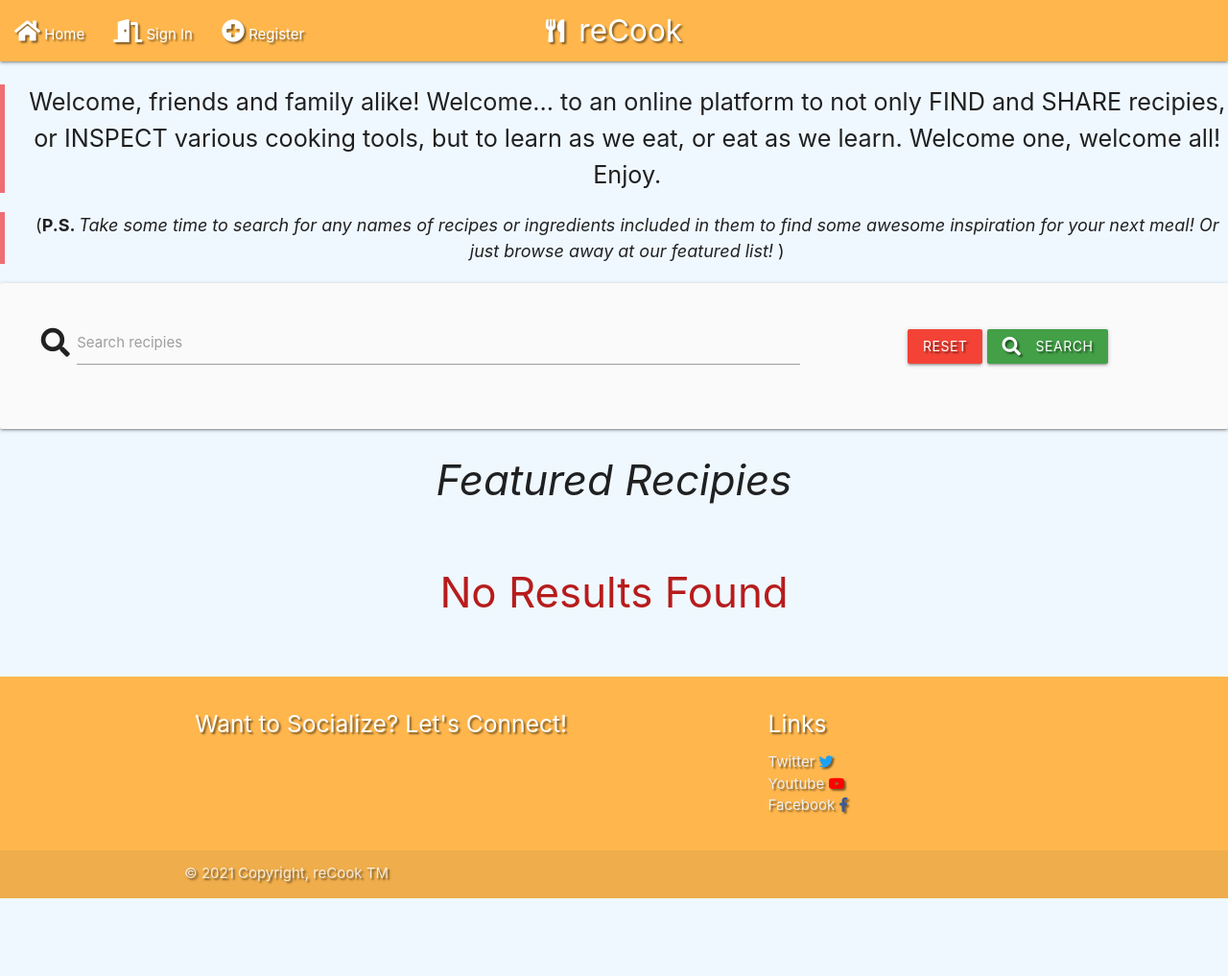
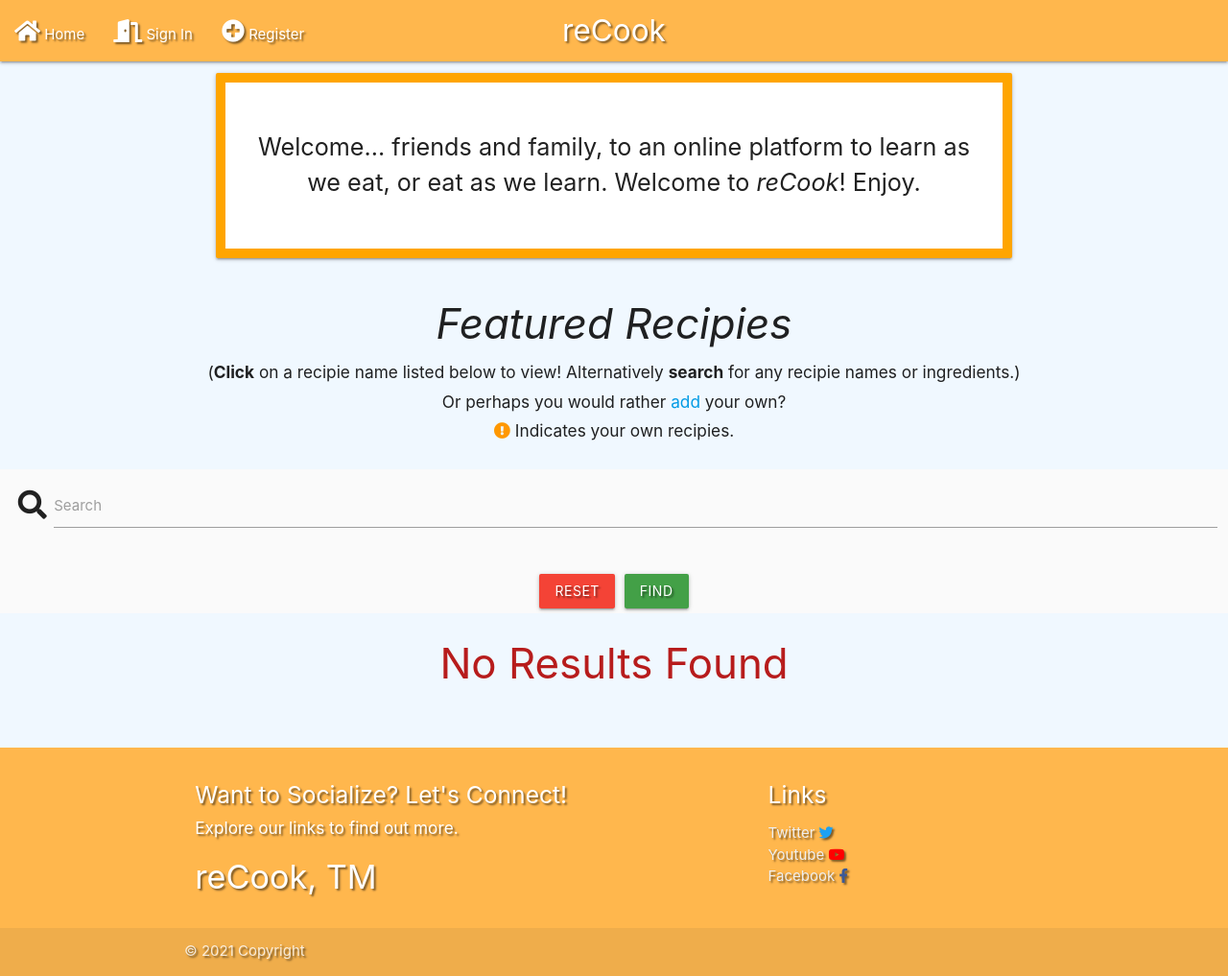
Before and after one commit to Windmost8/MS3-Cookbook-MostaphaE, a Flask app: page / in a window 1280 px wide. Shown: the whole page at 96% size. Before the commit the page ends 936 px from the top, so only its background shows below. Run offline with Flask 2, Linux system fonts and the light colour scheme; data that the repository does not hold is empty; some libraries are stand-ins or nearby versions.

Commit message:
further admin functionality

```diff
--- a/app.py
+++ b/app.py
@@ -58,6 +58,8 @@ def register():
     whether a certain username/password exists in the mongo databse,
     and then finally adds them into the session cookie for the site.
     """
+    if not session.get("user") is None:
+        return redirect(url_for("get_recipies"))
     if request.method == "POST":
         # check if username already exists in db
         existing_user = mongo.db.users.find_one(
@@ -88,6 +90,8 @@ def login():
     this will check whether the form values are correct/found in the database
     in order to log in to the site.
     """
+    if not session.get("user") is None:
+        return redirect(url_for("add"))
     if request.method == "POST":
         # check if username exists in db
         existing_user = mongo.db.users.find_one(
@@ -185,7 +189,7 @@ def edit_recipie(recipie_id):
         return render_template("error.html")
     username = mongo.db.users.find_one(
             {"username": session["user"]})["username"]
-    if session["user"] != recipie["created_by"] or username == "admin":
+    if session["user"] != recipie["created_by"] and username != "admin":
         return render_template("error.html")
     if request.method == "POST":
         submit = {
--- a/static/css/style.css
+++ b/static/css/style.css
@@ -17,10 +17,6 @@ body {
 
 .flashes h4 {
     line-height: 2;
-}
-
-blockquote, h1 {
-    text-align: center;
 }
 
 /*colors for social media links*/
@@ -43,7 +39,19 @@ blockquote, h1 {
     font-size: large;
 }
 
-.errorImg {
+.errorImg, .btnflex {
     display:flex;
     justify-content: center;
 }
+
+.ps {
+    font-size: 20px;
+}
+
+.errorTyp{
+    text-align: center;
+}
+
+.space {
+    margin:5px;
+}
--- a/static/js/script.js
+++ b/static/js/script.js
@@ -39,14 +39,3 @@ validateMaterializeSelect();
         });
     }
 });
-
-$(".toggle-password").click(function() {
-
-  $(this).toggleClass("fa-eye fa-eye-slash");
-  var input = $($(this).attr("toggle"));
-  if (input.attr("type") == "password") {
-    input.attr("type", "text");
-  } else {
-    input.attr("type", "password");
-  }
-});
--- a/templates/add.html
+++ b/templates/add.html
@@ -42,6 +42,7 @@
                 </div>
             </div>
             <div class="row">
+                <!--special tools does not have a required attribute on purpose-->
                 <div class="input-field col s12">
                     <i class="fas fa-tools prefix text-darken-4"></i>
                     <input id="special_tools" name="special_tools" type="text">
--- a/templates/base.html
+++ b/templates/base.html
@@ -22,7 +22,7 @@
         <!-- top navbar -->
 		<nav class="nav-extended text-shadow orange lighten-2">
 			<div class="nav-wrapper">
-				<a href="{{ url_for('get_recipies') }}" class="center brand-logo">reCook <i class="fas fa-utensils"></i></a>
+				<a href="{{ url_for('get_recipies') }}" class="center brand-logo">reCook</a>
 				<a href="#" data-target="mobile-demo" class="sidenav-trigger"><i class="fas fa-bars"></i></a>
 				<ul class="hide-on-med-and-down">
 					<li>
@@ -36,9 +36,9 @@
                         <a href="{{ url_for('add') }}"><i class="fas fa-clipboard"></i> Add</a>
                     </li>
                     {% if session.user|lower == "admin"|lower %}
-                    <li>
-                        <a href="{{ url_for('get_categories') }}"><i class="fas fa-tasks"></i> Admin</a>
-                    </li>
+                        <li>
+                            <a href="{{ url_for('get_categories') }}"><i class="fas fa-tasks"></i> Admin</a>
+                        </li>
                     {% endif %}
 					<li>
                         <a href="{{ url_for('logout') }}"><i class="fas fa-times"></i> Log Out</a>
@@ -62,7 +62,7 @@
             {% if session.user %}
             <li><a href="{{ url_for('profile', username=session['user']) }}">Profile</a></li>
             {% if session.user|lower == "admin"|lower %}
-            <li><a href="{{ url_for('get_categories') }}">Manage</a></li>
+                <li><a href="{{ url_for('get_categories') }}">Manage</a></li>
             {% endif %}
             <li><a href="{{ url_for('logout') }}">Log Out</a></li>
             {% else %}
@@ -84,6 +84,8 @@
             <div class="row">
                 <div class="col l6 s12">
                     <h5 class="white-text">Want to Socialize? Let's Connect!</h5>
+                    <h6 class="white-text">Explore our links to find out more.</h6>
+                    <a href="{{ url_for('get_recipies') }}"><h4 class="white-text">reCook, TM</h4></a>
                 </div>
                 <div class="col l4 offset-l2 s12">
                     <h5 class="white-text">Links</h5>
@@ -104,7 +106,7 @@
         </div>
         <div class="footer-copyright">
             <div class="container">
-                © 2021 Copyright, reCook TM
+                © 2021 Copyright
             </div>
         </div>
     </footer>
--- a/templates/error.html
+++ b/templates/error.html
@@ -2,12 +2,12 @@
 {% block content %}
 
 <main>
-    <h1>Error!</h1>
+    <h1 class="errorTyp">Error!</h1>
 
-    <blockquote class="smaller">
+    <p class="smaller errorTyp">
         Uh Oh... looks like an error has occured. <br>Or you may not have access.
         <br>Click <a href="{{ url_for('get_recipies') }}">here </a>to go back.
-    </blockquote>
+    </p>
     <div class="errorImg">
         <img src="https://www.iconpacks.net/icons/2/free-sad-face-icon-2691-thumb.png" alt="error img">
     </div>
--- a/templates/profile.html
+++ b/templates/profile.html
@@ -11,6 +11,7 @@
                 <div class="center">
                     <!--materlize buttons-->
                     <a href="{{ url_for('add') }}" class="waves-effect waves-light btn-large green darken-2 text-shadow">Add</a>
+                    <a href="{{ url_for('get_recipies') }}" class="waves-effect waves-light btn-large green darken-2 text-shadow">Browse</a>
                     {% if session.user|lower == "admin"|lower %}
                     <a href="{{ url_for('get_categories') }}" class="waves-effect waves-light btn-large green darken-2 text-shadow">Manage Categories</a>
                     {% endif %}
--- a/templates/recipies.html
+++ b/templates/recipies.html
@@ -2,39 +2,42 @@
 {% block content %}
 
 <main>
-    <!--materlize typograpy class-->
-    <blockquote class="flow-text">Welcome, friends and family alike! Welcome... to an online platform to not only FIND and SHARE recipies, or INSPECT various
-        cooking tools, but to learn as we eat, or eat as we learn. Welcome one, welcome all! Enjoy.
-    </blockquote>
+    <div class="row">
+        <div class="col s12 m8 offset-m2">
+            <div class="card-panel border">
+                <!--materlize typograpy class-->
+                <p class="flow-text center-align text-darken-4">Welcome... friends and family,
+                    to an online platform to learn as we eat, or eat as we learn. Welcome to <i>reCook</i>! Enjoy.
+                </p>
+            </div>
+        </div>
+    </div>
 
-    <blockquote class="flow-text smaller">
-        (<b>P.S. </b>
-        <i>Take some time to search for any names of recipes or ingredients included in them to find some awesome inspiration for your next meal!
-            Or just browse away at our featured list!
-        </i>)
-    </blockquote>
+    <h3 class="text-darken-4 center-align"><i>Featured Recipies</i></h3>
+    <h6 class="text-darken-4 center-align">(<b>Click</b> on a recipie name listed below to view! Alternatively <b>search</b>
+        for any recipie names or ingredients.)</h6>
+    <h6 class="text-darken-4 center-align">Or perhaps you would rather <a href="{{ url_for('login') }}">add </a>your own?</h6>
+    <h6 class="text-darken-4 center-align"><i class="fas fa-exclamation-circle orange-text"></i> Indicates your own recipies.</h6>
 
-    <div class="row card-panel grey lighten-5">
+    <br>
+
+    <div class="row grey lighten-5">
         <form action="{{ url_for('search') }}" method="post" class="col s12">
             <div class="row valign-wrapper center-align">
-                <div class="input-field col s12 m8">
+                <div class="input-field col s12 m12">
                     <i class="fas fa-search prefix text-darken-4"></i>
                     <input type="text" name="query" id="query" minlength="3" class="validate" required>
-                    <label for="query">Search recipies</label>
+                    <label for="query">Search</label>
                 </div>
-                <div class="col s12 m4">
-                    <a href="{{ url_for('get_recipies') }}" class="red btn text-shadow">Reset</a>
-                    <button type="submit" class="green darken-1 btn text-shadow">
-                        <i class="fas fa-search left"></i> Search
-                    </button>
-                </div>
+            </div>
+            <div class="btnflex">
+                <a href="{{ url_for('get_recipies') }}" class="red btn text-shadow space">Reset</a>
+                <button type="submit" class="green darken-1 btn text-shadow space">
+                    Find
+                </button>
             </div>
         </form>
     </div>
-
-    <h3 class="text-darken-4 center-align"><i>Featured Recipies</i></h3>
-
-    <br>
 
     <!--the special character ">" shows as a problem, but &gt; does not work instead-->
     {% if recipies|length > 0 %}
@@ -44,15 +47,13 @@
             <div class="collapsible-header white-text brown text-shadow">
                 <div class="col s3">
                     <i class="fas fa-caret-down"></i>
-                    {% if session.user|lower == recipie.created_by|lower %}
-                    <a href="{{ url_for('delete_recipie', recipie_id=recipie._id) }}" title="delete" class="delete btn-small red"
-                    onclick="return confirm('Are you sure you want to delete this item')">Delete</a>
-                    <a href="{{ url_for('edit_recipie', recipie_id=recipie._id) }}" class="btn-small green darken-1">Edit</a>
-                    {% endif %}
                 </div>
                 <div class="col s9">
                     <strong>{{ recipie.recipie_name }}</strong>
                 </div>
+                {% if (session.user|lower == recipie.created_by|lower or session.user|lower == "admin"|lower)  %}
+                    <i class="fas fa-exclamation-circle orange-text"></i>
+                {% endif %}
             </div>
             <div class="collapsible-body">
                 <p><strong>Recipie Name:</strong><i> {{ recipie.recipie_name }}</i></p>
@@ -61,6 +62,11 @@
                 <p><strong>Ingredients:</strong><i> {{ recipie.ingredients }}</i></p>
                 <p><strong>Special Tools:</strong><i> {{ recipie.special_tools }}</i></p>
                 <p><strong>By:</strong><i> {{ recipie.created_by }}</i></p>
+                {% if (session.user|lower == recipie.created_by|lower or session.user|lower == "admin"|lower)  %}
+                    <a href="{{ url_for('delete_recipie', recipie_id=recipie._id) }}" title="delete" class="delete btn-small red"
+                    onclick="return confirm('Are you sure you want to delete this item')">Delete</a>
+                    <a href="{{ url_for('edit_recipie', recipie_id=recipie._id) }}" class="btn-small green darken-1">Edit</a>
+                {% endif %}
             </div>
         </li>
         {% endfor %}
```
